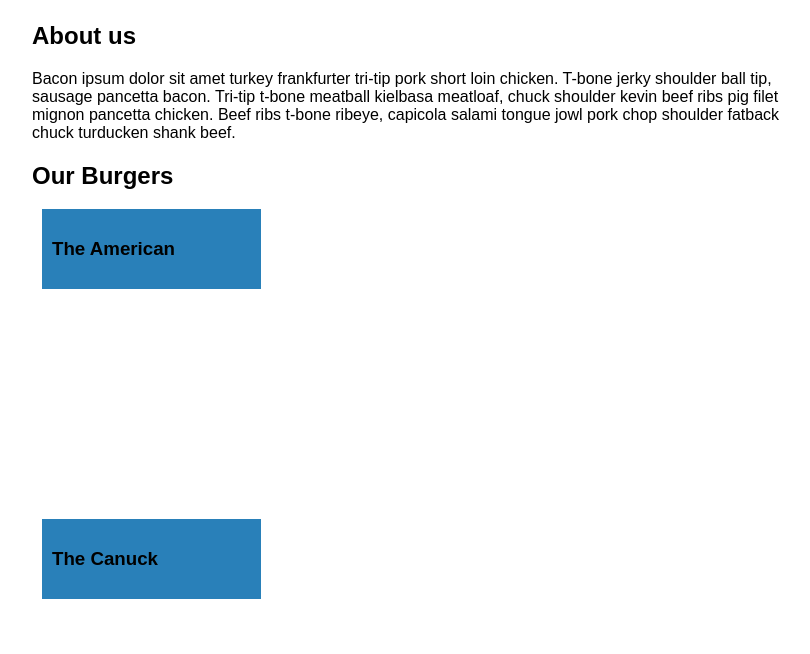
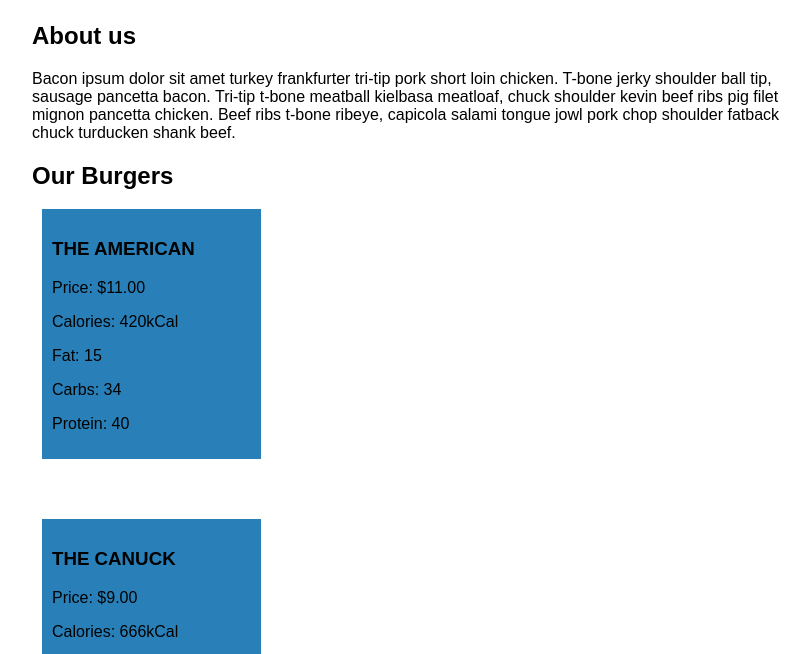
Before and after one commit to mattmcfad/Angular, a website: page index.html in a window 1280 px wide. Shown: the part 138-792 px from the top of the page, without its empty margins (233-1043 px from the left). Drawn offline with Linux system fonts and the light colour scheme.

Commit message:
finished repeat for left div & added uppercase and currency filters

```diff
--- a/index.html
+++ b/index.html
@@ -18,7 +18,12 @@
 
 			<div class="burger clearfix" ng-repeat="burger in Menu.menu">
 				<div class="half left">
-					<h3>{{burger.name}}</h3>
+					<h3>{{burger.name | uppercase}}</h3>
+					<p>Price: {{burger.price | currency}}</p>
+					<p>Calories: {{burger.calories}}kCal</p>
+					<p>Fat: {{burger.fat}}</p>
+					<p>Carbs: {{burger.carbs}}</p>
+					<p>Protein: {{burger.protein}}</p>
 				</div>
 			</div>
 
```
